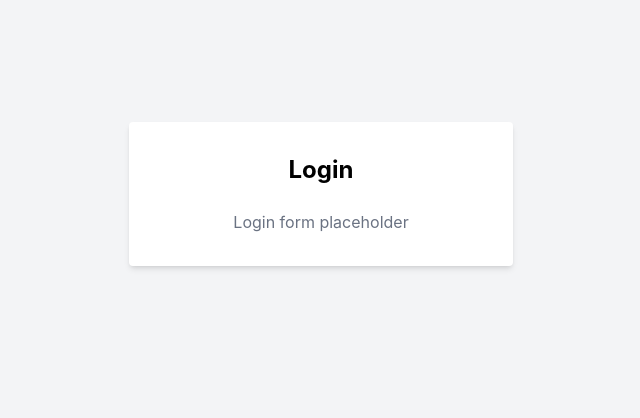
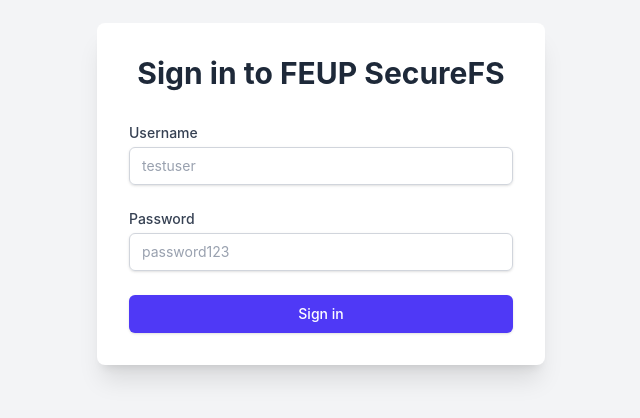
Before and after one commit to SES-FEUP-GP11/FEUP-SecureFS, a React (Vite) app in the folder secure-file-sharing-frontend/: page /login in a window 1280 px wide. Shown: the part 206-624 px from the top of the page, without its empty margins (319-959 px from the left). Built offline with nearby package versions, Linux system fonts and the light colour scheme.

Commit message:
Login simulation

```diff
--- /dev/null
+++ b/secure-file-sharing-frontend/src/components/Auth/LoginForm.tsx
@@ -0,0 +1,115 @@
+// src/components/Auth/LoginForm.tsx
+import React, { useState, FormEvent } from 'react';
+import { useNavigate, useLocation } from 'react-router-dom';
+import { useAuth } from '../../hooks/useAuth'; // Use the custom hook
+
+/**
+ * Component rendering the login form fields and handling submission.
+ */
+const LoginForm: React.FC = () => {
+  const [username, setUsername] = useState('');
+  const [password, setPassword] = useState('');
+  const { login, isLoading, error } = useAuth(); // Get login function and state from context
+  const navigate = useNavigate();
+  const location = useLocation();
+
+  // Determine where to redirect after login
+  // If redirected *to* login, 'from' will contain the original path
+  const from = location.state?.from?.pathname || '/files'; // Default to /files
+
+  /**
+   * Handles the form submission event.
+   * Prevents default form submission, calls the login function from AuthContext,
+   * and navigates to the intended page on success or displays errors.
+   * @param event - The form submission event.
+   */
+  const handleSubmit = async (event: FormEvent<HTMLFormElement>) => {
+    event.preventDefault(); // Prevent default browser form submission
+
+    // Clear previous errors if any (optional, error state in context handles this)
+    // setError(null); // Error state is managed by AuthContext
+
+    try {
+      console.log('LoginForm: Submitting login...');
+      await login(username, password); // Call the login function from context
+      console.log('LoginForm: Login successful, navigating to:', from);
+      navigate(from, { replace: true }); // Redirect to the original destination or default
+    } catch (err) {
+      // Error is already set in AuthContext, no need to set local error state
+      // The error message will be displayed via the 'error' variable from useAuth()
+      console.error('LoginForm: Login submission failed', err);
+    }
+  };
+
+  return (
+    <form onSubmit={handleSubmit} className="space-y-6">
+      {/* Display Login Error Message */}
+      {error && (
+        <div
+          className="bg-red-100 border border-red-400 text-red-700 px-4 py-3 rounded relative"
+          role="alert"
+        >
+          <strong className="font-bold">Login Failed: </strong>
+          <span className="block sm:inline">{error.message}</span>
+        </div>
+      )}
+
+      {/* Username Input */}
+      <div>
+        <label
+          htmlFor="username"
+          className="block text-sm font-medium text-gray-700"
+        >
+          Username
+        </label>
+        <input
+          id="username"
+          name="username"
+          type="text"
+          autoComplete="username"
+          required
+          value={username}
+          onChange={(e) => setUsername(e.target.value)}
+          disabled={isLoading} // Disable input while loading
+          className="mt-1 block w-full px-3 py-2 border border-gray-300 rounded-md shadow-sm placeholder-gray-400 focus:outline-none focus:ring-indigo-500 focus:border-indigo-500 sm:text-sm disabled:bg-gray-100"
+          placeholder="testuser" // Placeholder for testing
+        />
+      </div>
+
+      {/* Password Input */}
+      <div>
+        <label
+          htmlFor="password"
+          className="block text-sm font-medium text-gray-700"
+        >
+          Password
+        </label>
+        <input
+          id="password"
+          name="password"
+          type="password"
+          autoComplete="current-password"
+          required
+          value={password}
+          onChange={(e) => setPassword(e.target.value)}
+          disabled={isLoading} // Disable input while loading
+          className="mt-1 block w-full px-3 py-2 border border-gray-300 rounded-md shadow-sm placeholder-gray-400 focus:outline-none focus:ring-indigo-500 focus:border-indigo-500 sm:text-sm disabled:bg-gray-100"
+          placeholder="password123" // Placeholder for testing
+        />
+      </div>
+
+      {/* Submit Button */}
+      <div>
+        <button
+          type="submit"
+          disabled={isLoading} // Disable button while loading
+          className="w-full flex justify-center py-2 px-4 border border-transparent rounded-md shadow-sm text-sm font-medium text-white bg-indigo-600 hover:bg-indigo-700 focus:outline-none focus:ring-2 focus:ring-offset-2 focus:ring-indigo-500 disabled:opacity-50 disabled:cursor-not-allowed"
+        >
+          {isLoading ? 'Signing in...' : 'Sign in'}
+        </button>
+      </div>
+    </form>
+  );
+};
+
+export default LoginForm;
--- a/secure-file-sharing-frontend/src/pages/LoginPage.tsx
+++ b/secure-file-sharing-frontend/src/pages/LoginPage.tsx
@@ -1,16 +1,19 @@
-import React from "react";
+// src/pages/LoginPage.tsx
+import React from 'react';
+import LoginForm from '../components/Auth/LoginForm'; // Import the LoginForm
 
 /**
- * Placeholder component for the Login Page.
- * Will contain the login form later.
+ * Renders the login page, including the LoginForm component.
  */
 const LoginPage: React.FC = () => {
   return (
     <div className="flex items-center justify-center min-h-screen bg-gray-100">
-      <div className="p-8 bg-white rounded shadow-md w-96">
-        <h1 className="text-2xl font-bold text-center mb-6">Login</h1>
-        {/* Login form will go here */}
-        <p className="text-center text-gray-500">Login form placeholder</p>
+      <div className="p-8 bg-white rounded-lg shadow-xl w-full max-w-md"> {/* Improved styling */}
+        <h1 className="text-3xl font-bold text-center mb-8 text-gray-800"> {/* Improved styling */}
+          Sign in to FEUP SecureFS
+        </h1>
+        {/* Render the Login Form */}
+        <LoginForm />
       </div>
     </div>
   );
```
